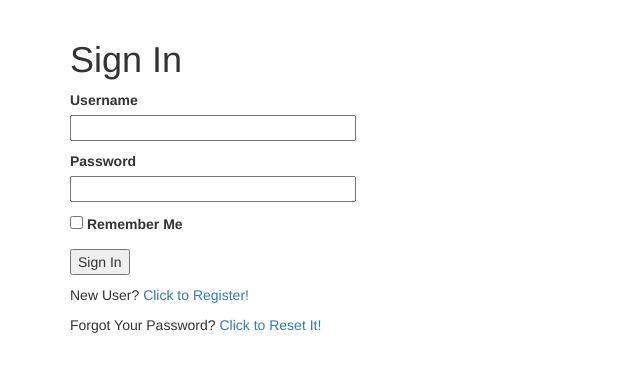
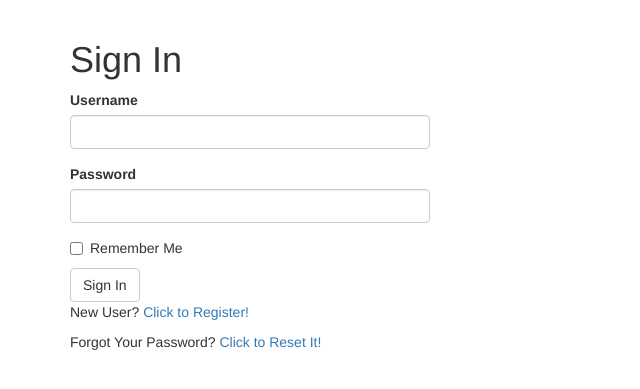
Before and after one commit to yevgenybulochnik/devops-playground, a Flask app: page /login in a window 1280 px wide. Shown: the part 52-441 px from the top of the page, without its empty margins (0-640 px from the left). Run offline with Flask 2, Linux system fonts and the light colour scheme; some libraries are stand-ins or nearby versions.

Commit message:
Login template bootstrap setup

```diff
--- a/flask-tutorial/app/templates/login.html
+++ b/flask-tutorial/app/templates/login.html
@@ -1,26 +1,13 @@
 {% extends 'base.html' %}
+{% import "bootstrap/wtf.html" as wtf %}
 
 {% block app_content %}
   <h1>Sign In</h1>
-  <form action='' method='post' novalidate>
-    {{ form.hidden_tag() }}
-    <p>
-      {{ form.username.label }}<br>
-      {{ form.username(size=32) }}<br>
-      {% for error in form.username.errors %}
-      <span style='color: red;'>[{{ error }}]</span>
-      {% endfor %}
-    </p>
-    <p>
-      {{ form.password.label }}<br>
-      {{ form.password(size=32) }}<br>
-      {% for error in form.password.errors %}
-      <span style='color: red;'>[{{ error }}]</span>
-      {% endfor %}
-    </p>
-    <p>{{ form.remember_me() }} {{ form.remember_me.label }}</p>
-    <p>{{ form.submit() }}</p>
-  </form>
+  <div class="row">
+      <div class="col-md-4">
+        {{ wtf.quick_form(form) }}
+      </div>
+  </div>
   <p>New User? <a href='{{url_for('register')}}'>Click to Register!</a></p>
   <p>
     Forgot Your Password?
--- a/flask-tutorial/app/templates/reset_password.html
+++ b/flask-tutorial/app/templates/reset_password.html
@@ -1,8 +1,7 @@
 {% extends "base.html"%}
 {% block content%}
 <h1> Reset your Password</h1>
-<form action="" method="post" novalidate>
-  {{ form.hidden_tag() }}
+<form action="" method="post" novalidate> {{ form.hidden_tag() }}
   <p>
     {{ form.password.label }}<br>
     {{ form.password(size=32) }}<br>
```
